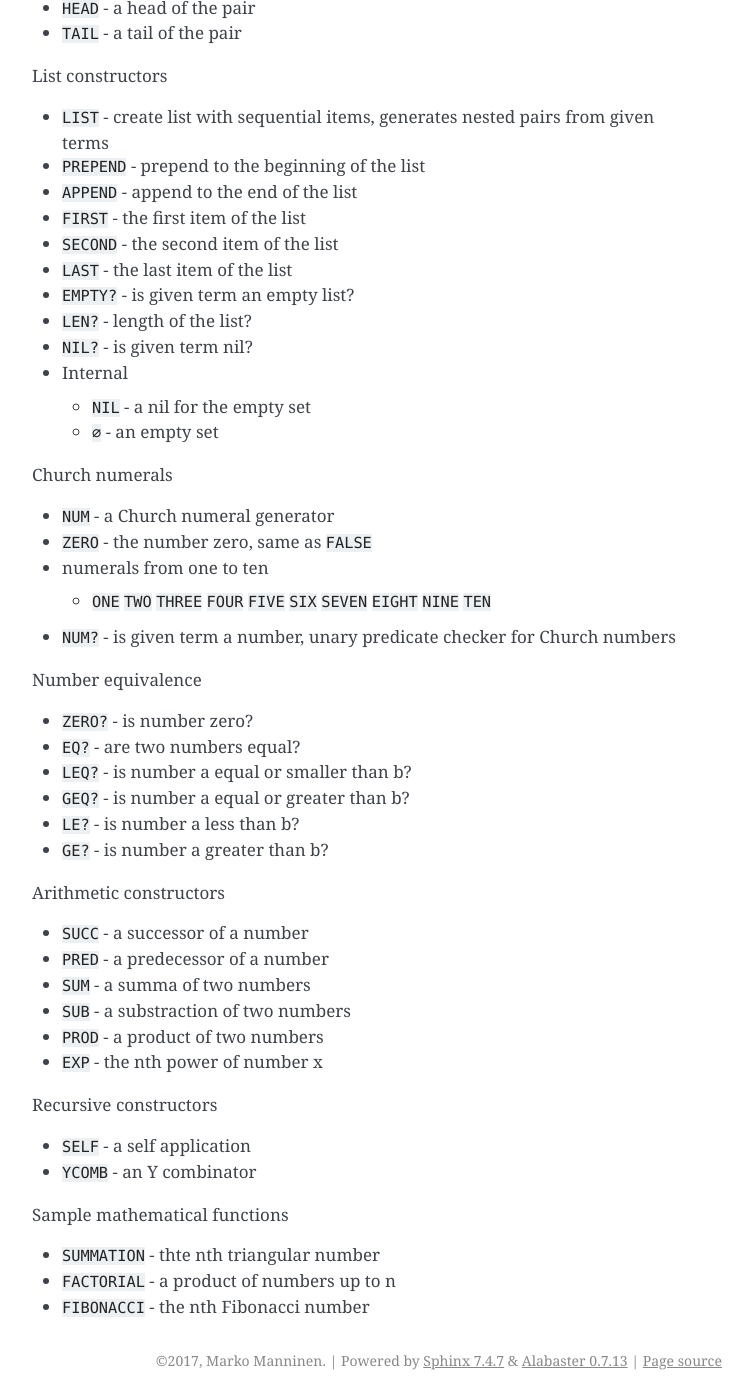
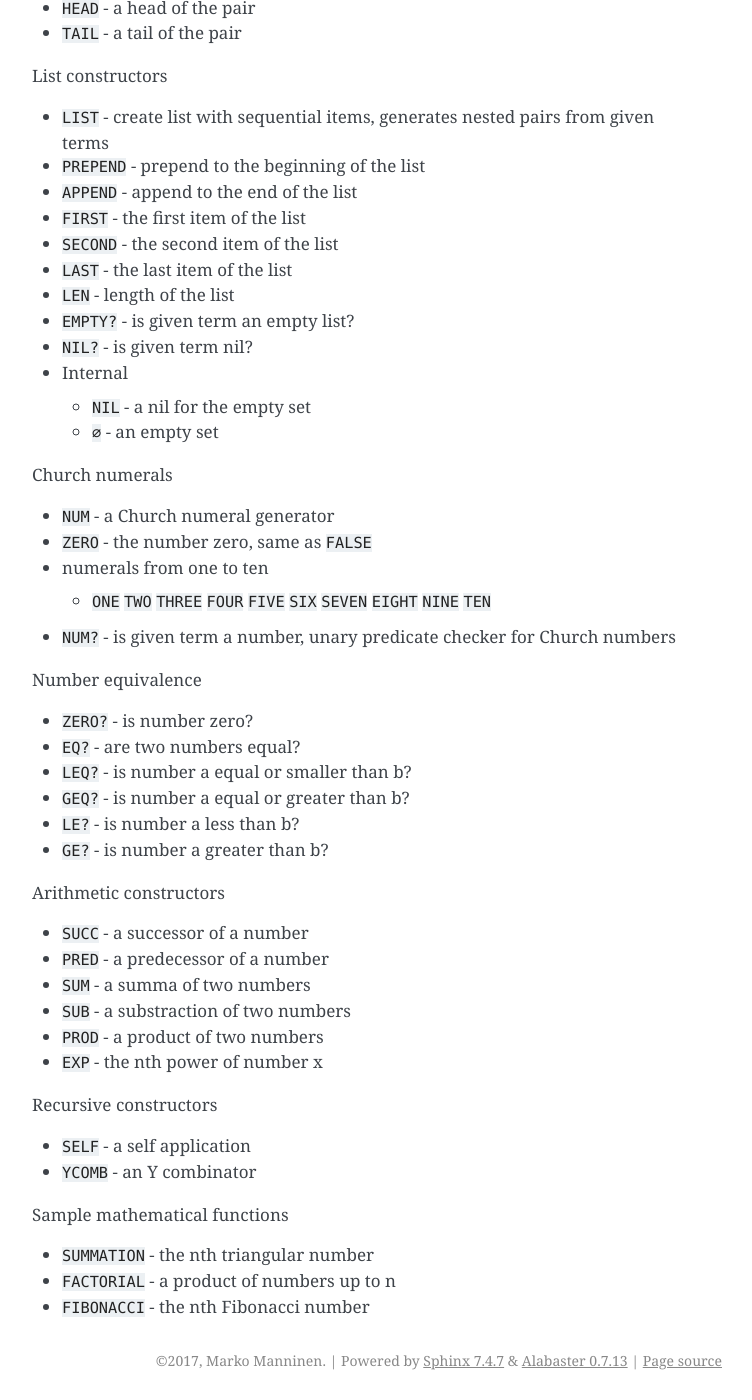
Before and after one commit to markomanninen/calchylus, a Sphinx documentation site: the page built from doc/macros.rst, in a window 1280 px wide and 1400 px high, scrolled down 1122 px. Shown: the whole window, without its empty margins (388-1140 px from the left). Built offline with Sphinx 7.4.7, drawn with Linux system fonts in a browser that asks for light colours.

Commit message:
len? is len

```diff
--- a/doc/macros.rst
+++ b/doc/macros.rst
@@ -58,8 +58,8 @@ List constructors
 - ``FIRST`` - the first item of the list
 - ``SECOND`` - the second item of the list
 - ``LAST`` - the last item of the list
+- ``LEN`` - length of the list
 - ``EMPTY?`` - is given term an empty list?
-- ``LEN?`` - length of the list?
 - ``NIL?`` - is given term nil?
 
 - Internal
@@ -102,6 +102,6 @@ Recursive constructors
 
 Sample mathematical functions
 
-- ``SUMMATION`` - thte nth triangular number
+- ``SUMMATION`` - the nth triangular number
 - ``FACTORIAL`` - a product of numbers up to n
 - ``FIBONACCI`` - the nth Fibonacci number
```
